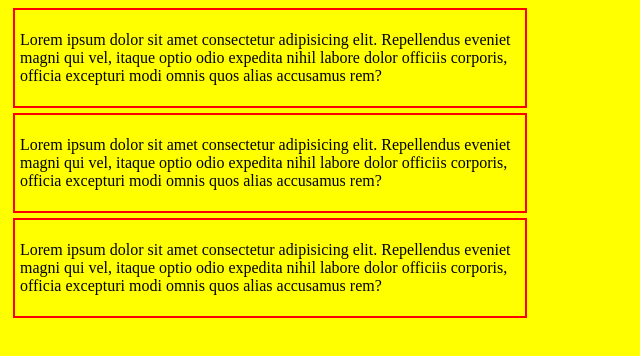
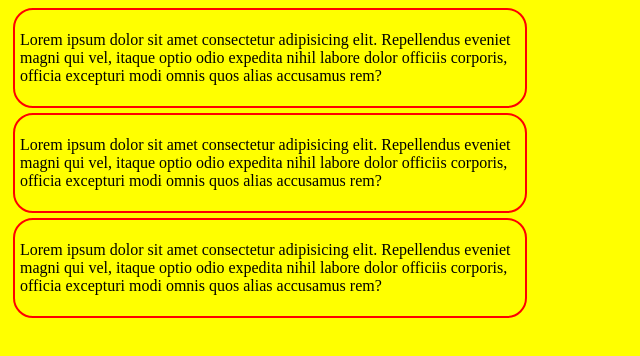
Before and after one commit to chaviti-sathish/practice, a plain HTML site: page index.html in a window 1280 px wide. Shown: the full height of the page, 0-640 px from the left. Drawn offline with Linux system fonts and the light colour scheme.

Commit message:
Added Styles

```diff
--- a/index.html
+++ b/index.html
@@ -11,12 +11,15 @@
         border: 2px solid red;
         padding: 5px;
         margin: 5px;
-        width: 500px
+        width: 500px;
+        border-radius: 20px;
         }
 
         body{
             background-color:yellow;
         }
+
+
     </style>
 </head>
 <body>
```
